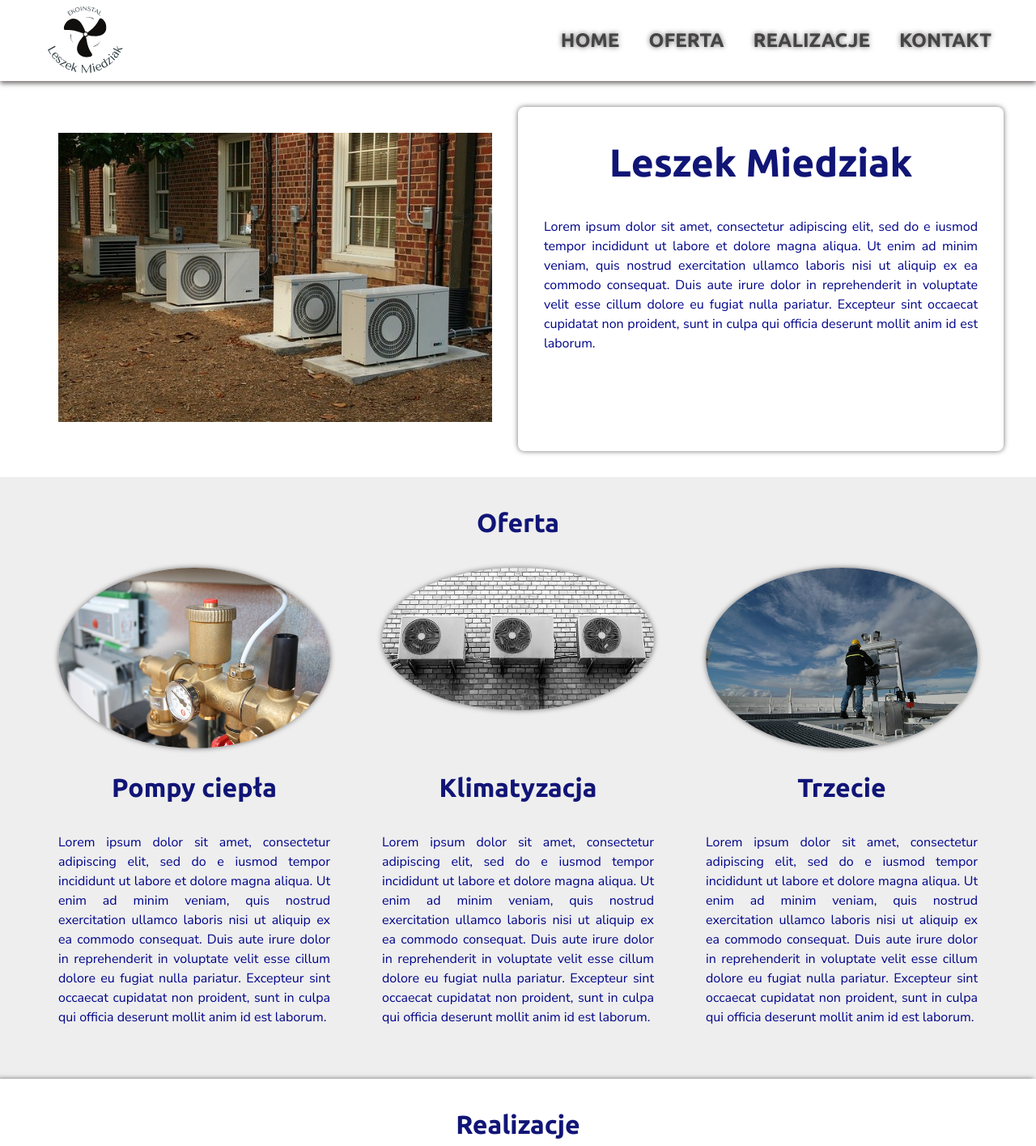
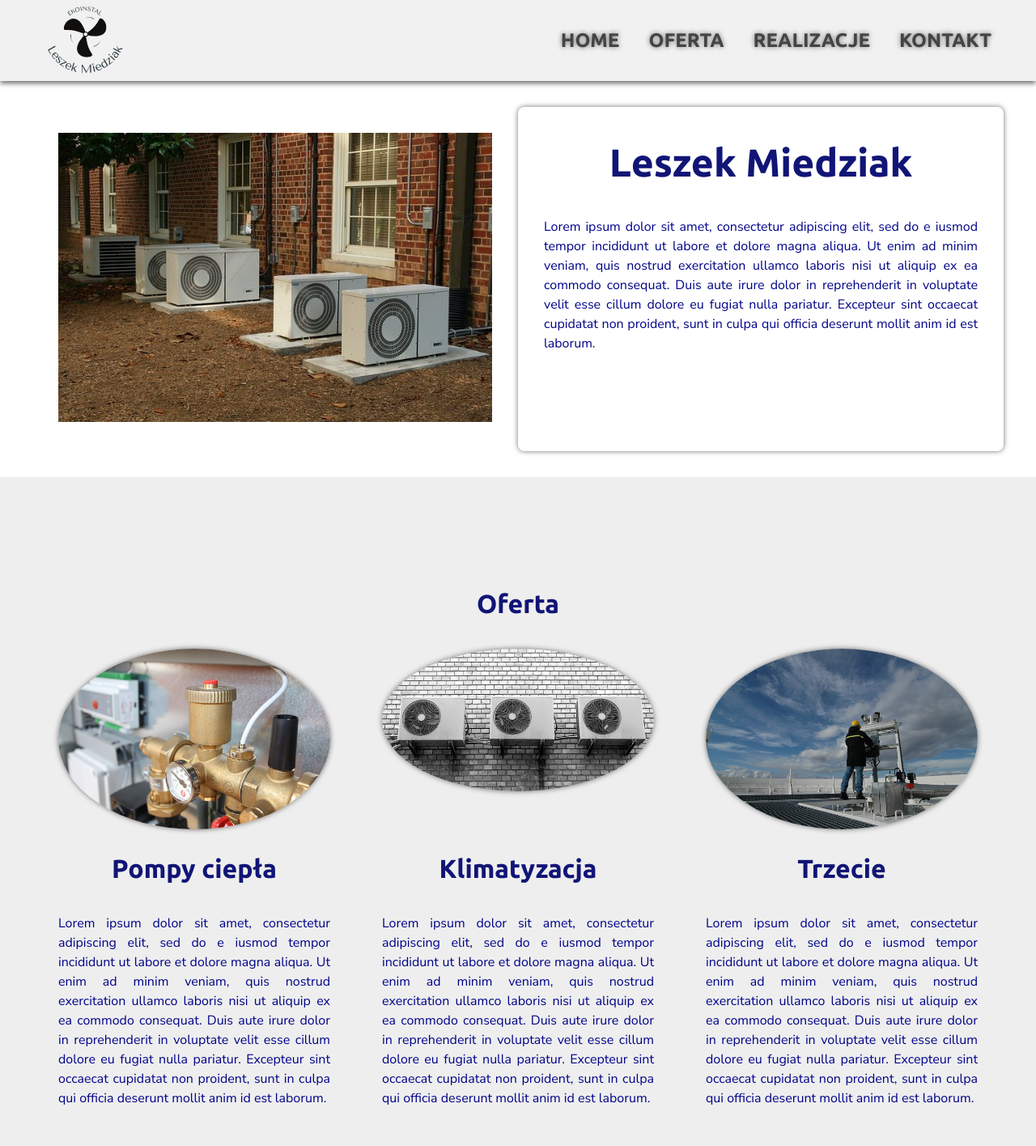
Before and after one commit to AdLap/leszek, a website: page index.html in a window 1280 px wide. Shown: the top 1415 px of the page at 81% size. Drawn offline with Linux system fonts and the light colour scheme.

Commit message:
nac fixed

```diff
--- a/scss/_contact.scss
+++ b/scss/_contact.scss
@@ -1,4 +1,5 @@
 .contact {
+  padding-top: 100px;
   .row {
     .title {
       padding-bottom: 0;
--- a/scss/_my.scss
+++ b/scss/_my.scss
@@ -2,6 +2,7 @@
   //background-color: $color-background;
   //border: 2px solid blue;
   //height: calc(100vh - 80px);
+  padding-top: 100px;
 }
 
 .my__box__img {
--- a/scss/_offer.scss
+++ b/scss/_offer.scss
@@ -1,5 +1,6 @@
 .offer {
   background-color: $color-background;
+  padding-top: 100px;
 }
 
 .offer__box__img {
--- a/scss/_realization.scss
+++ b/scss/_realization.scss
@@ -120,6 +120,7 @@
 
 .realization {
   box-shadow: -3px 0 6px $color-shadow;
+  padding-top: 100px;
 }
 
 .realization__gallery {
@@ -148,7 +149,7 @@
   animation-name: img-show;
   animation-duration: 2s;
   animation-timing-function: ease-in-out;
-  //animation-direction: alternate;
+  animation-direction: alternate;
   animation-iteration-count: infinite;
 
   &:hover {
@@ -168,7 +169,7 @@
 
 @keyframes img-show {
   from {
-    opacity: 1;
+    opacity: 0;
   }
   to {
     opacity: 1;
--- a/scss/_upMenu.scss
+++ b/scss/_upMenu.scss
@@ -4,6 +4,10 @@
   height: 100px;
   box-shadow: 0 3px 6px $color-shadow;
   z-index: 10;
+  position: fixed;
+  top: 0;
+  width: 100%;
+  background-color: $color-menuBackground;
 }
 
 .upMenu__bar {
```
Also changed, not shown: css/main.css, 1 other file.
